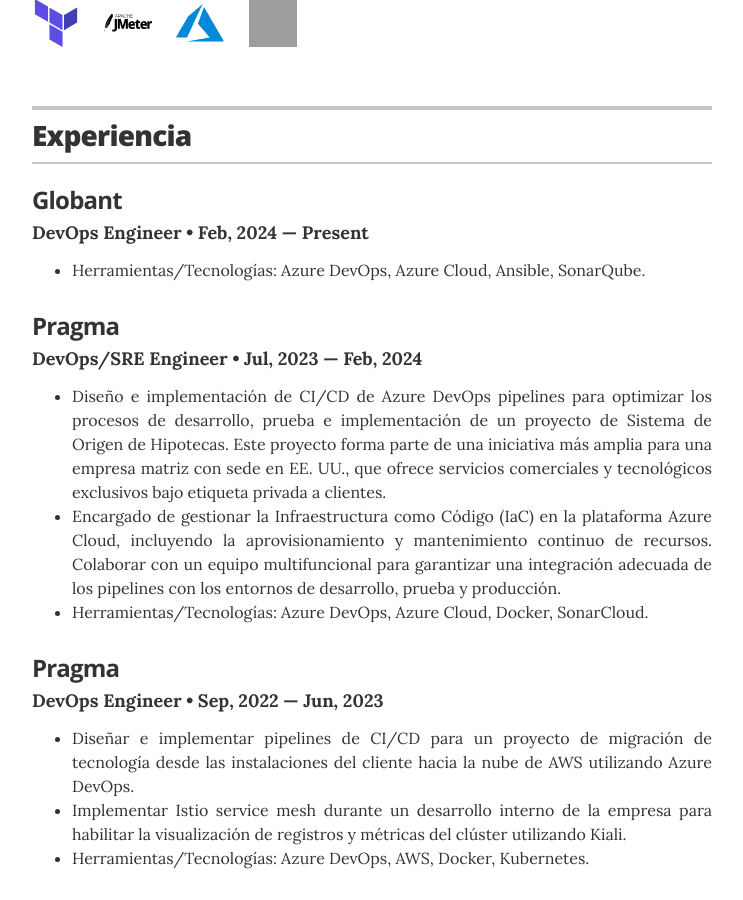
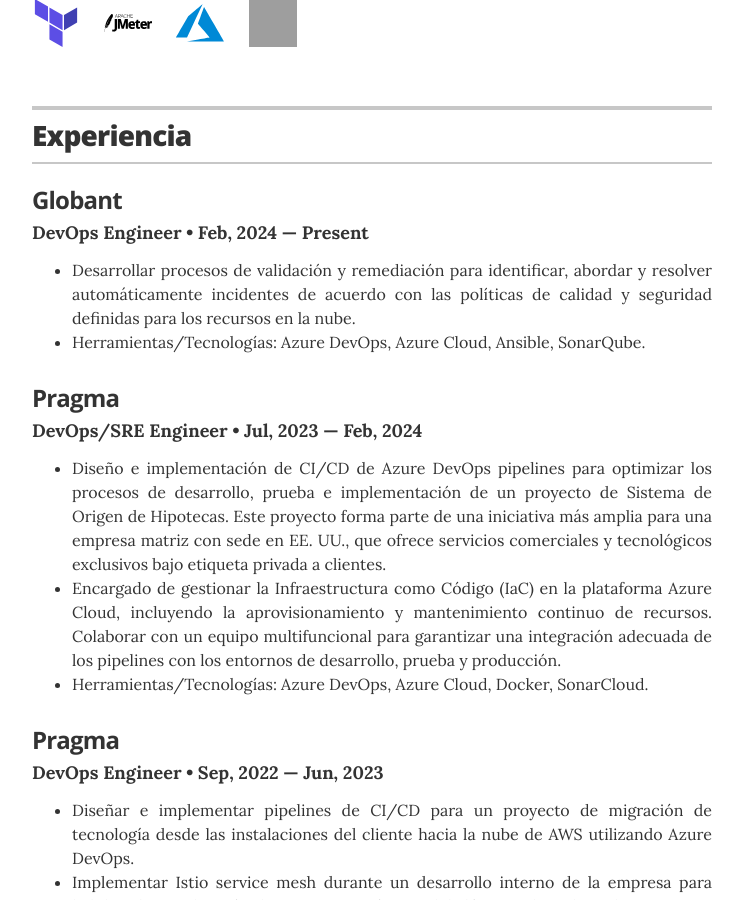
Before and after one commit to sebastiandevops/hv, a Jekyll site: the page built from index.html, in a window 1280 px wide and 900 px high, scrolled down 795 px. Shown: the whole window, without its empty margins (268-1011 px from the left). Built offline with Jekyll 4.4.1, drawn with Linux system fonts in a browser that asks for light colours; grey boxes are pictures that could not be loaded.

Commit message:
update: _data/experience - Globant experinece description added

```diff
--- a/_data/experience.yml
+++ b/_data/experience.yml
@@ -4,7 +4,7 @@
 - company: Globant
   position: DevOps Engineer
   duration: Feb, 2024 &mdash; Present
-  summary: '<p align="justify"><ul class="resume-item-list" align="justify"><li>Herramientas/Tecnologías&#58 Azure DevOps, Azure Cloud, Ansible, SonarQube.</li></ul></p>'
+  summary: '<p align="justify"><ul class="resume-item-list" align="justify"><li>Desarrollar procesos de validación y remediación para identificar, abordar y resolver automáticamente incidentes de acuerdo con las políticas de calidad y seguridad definidas para los recursos en la nube.</li><li>Herramientas/Tecnologías&#58 Azure DevOps, Azure Cloud, Ansible, SonarQube.</li></ul></p>'
 
 # DevOps/SRE Engineer at Pragma
 - company: Pragma
```
Also changed, not shown: Gemfile.lock.
